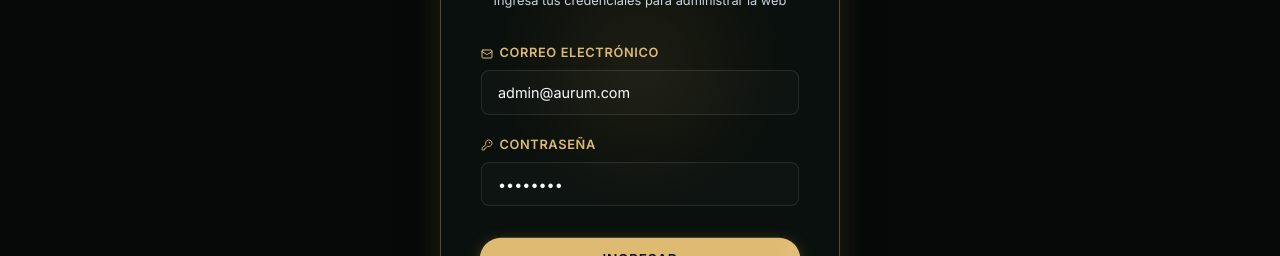
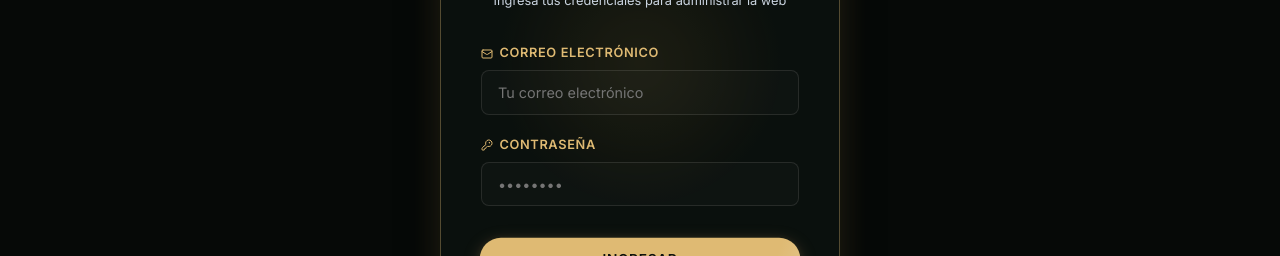
Before and after one commit to Aurum-Studio/AurumStudio, a React (Vite) app: page / in a window 1280 px wide. Both pictures are taken after a click on the button "Admin". Shown: the part 417-673 px from the top of the page. Built offline with nearby package versions, Linux system fonts and the light colour scheme; no server answers; the database is empty; a web font is replaced by a local one.

Commit message:
fix: quitar credenciales pre-llenadas del login

```diff
--- a/src/components/Login.jsx
+++ b/src/components/Login.jsx
@@ -10,8 +10,8 @@ const isFirebaseConfigured = !!(
 
 export const Login = () => {
   const { loginAdmin, setCurrentView } = useApp();
-  const [email, setEmail] = useState("admin@aurum.com");
-  const [password, setPassword] = useState("admin123");
+  const [email, setEmail] = useState("");
+  const [password, setPassword] = useState("");
   const [error, setError] = useState("");
   const [isLoggingIn, setIsLoggingIn] = useState(false);
 
@@ -131,7 +131,7 @@ export const Login = () => {
               value={email}
               onChange={(e) => setEmail(e.target.value)}
               className="form-input"
-              placeholder="admin@aurum.com"
+              placeholder="Tu correo electrónico"
             />
           </div>
 
```
